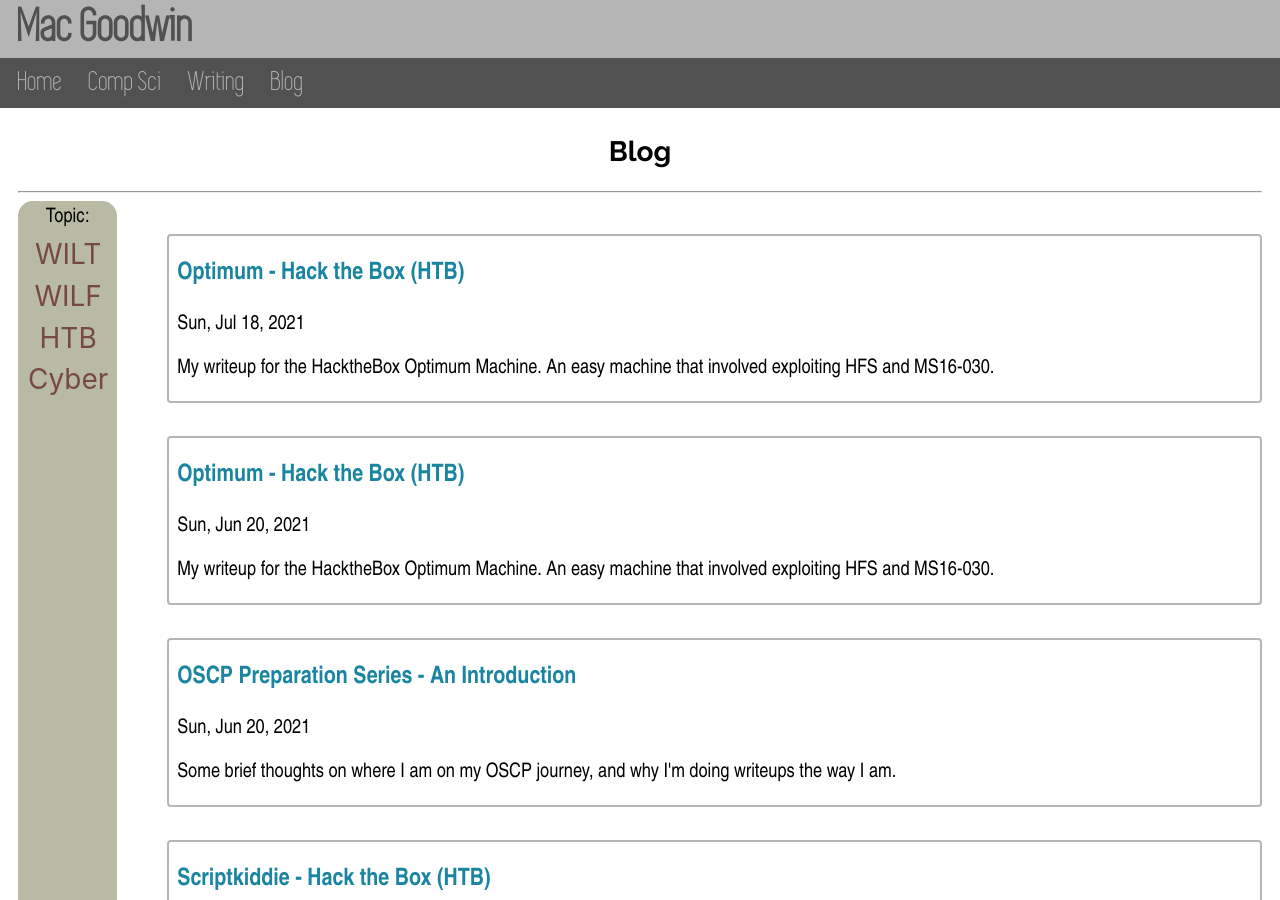
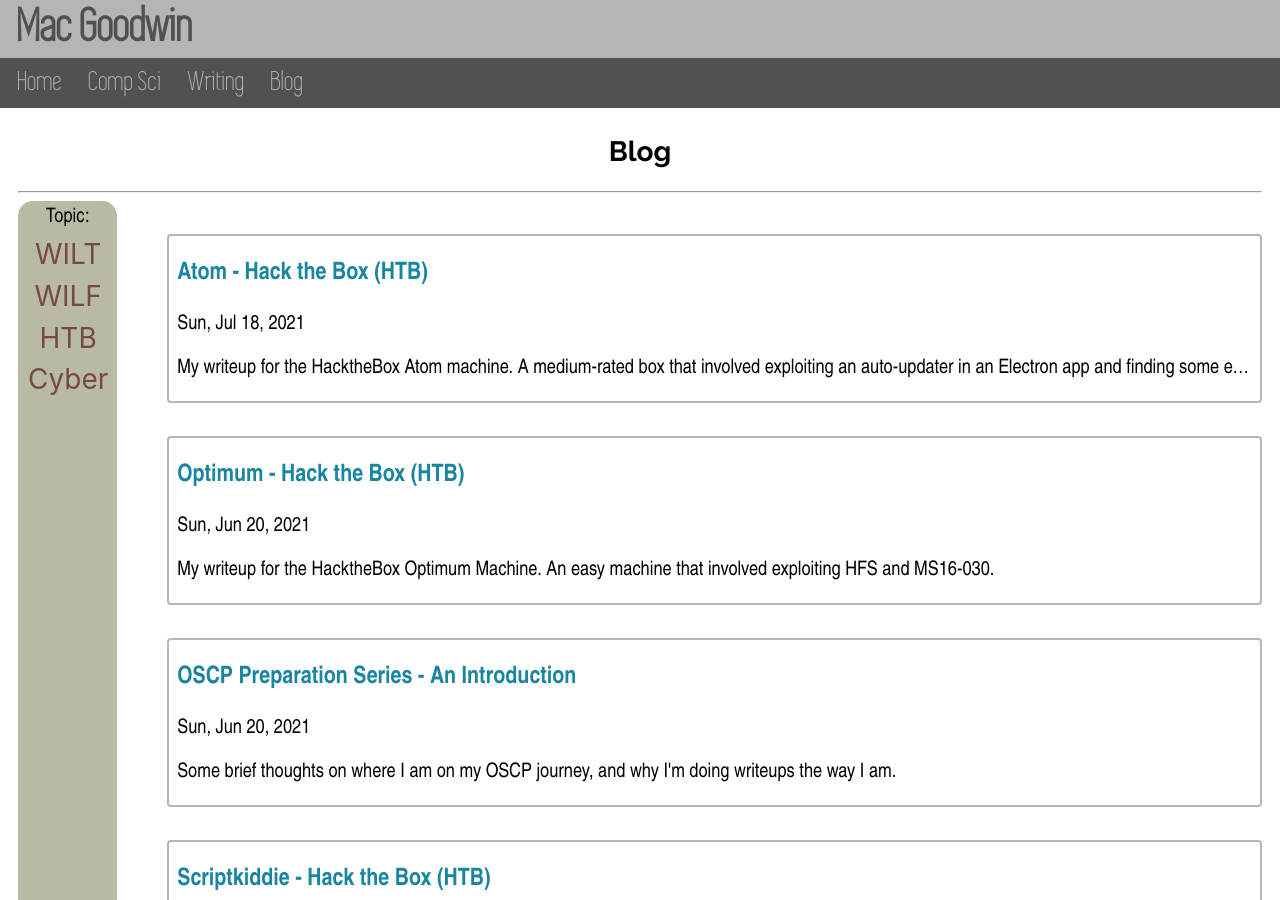
Before and after one commit to Twigonometry/mac-goodwin.com, a Jekyll site: the page built from mac-goodwin/blog/index.html, in a window 1280 px wide and 900 px high. Built offline with Jekyll 4.4.1, drawn with Linux system fonts in a browser that asks for light colours; some web fonts are replaced.

Commit message:
Fix front matter

```diff
--- a/mac-goodwin/blog/HTB/_posts/2021-07-18-htb-atom.md
+++ b/mac-goodwin/blog/HTB/_posts/2021-07-18-htb-atom.md
@@ -1,8 +1,8 @@
 ---
 layout: post
 layout: default
-title: "Optimum"
-description: "My writeup for the HacktheBox Optimum Machine. An easy machine that involved exploiting HFS and MS16-030."
+title: "Atom"
+description: "My writeup for the HacktheBox Atom machine. A medium-rated box that involved exploiting an auto-updater in an Electron app and finding some exposed Redis credentials."
 category_string: "Hack the Box (HTB)"
 custom_css: ['blogs']
 ---
```
